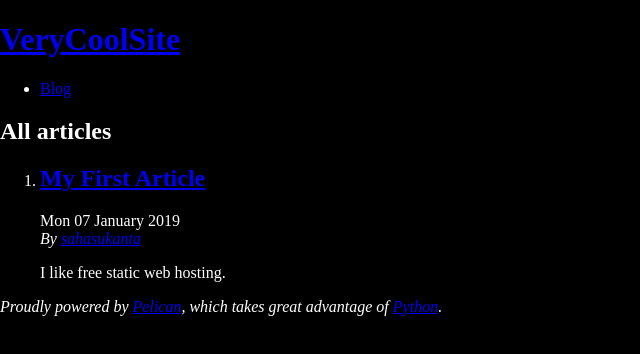
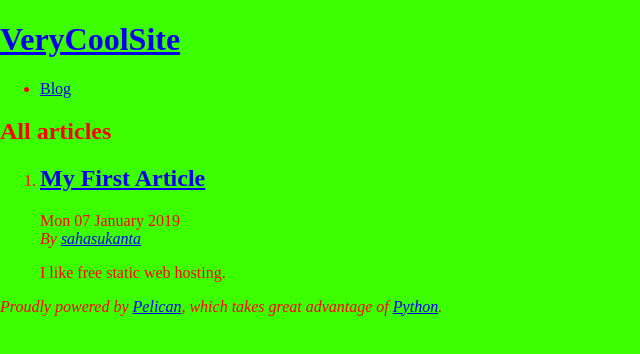
Before and after one commit to sahasukanta/sahasukanta.github.io, a plain HTML site: page index.html in a window 1280 px wide. Shown: the whole page, without its empty margins (0-640 px from the left). Drawn offline with Linux system fonts and the light colour scheme.

```diff
--- a/theme/style.css
+++ b/theme/style.css
@@ -3,6 +3,6 @@ body {
     margin: 0;
     border: 0;
     font-size: 100%;
-    background-color: #000000;
-    color: #ffffff;
+    background-color: #3cff00;
+    color: #ff0000;
 }
```
